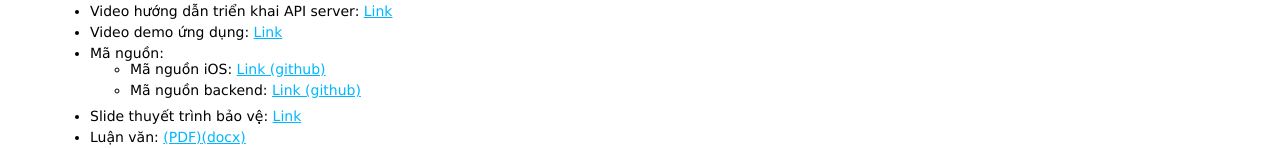
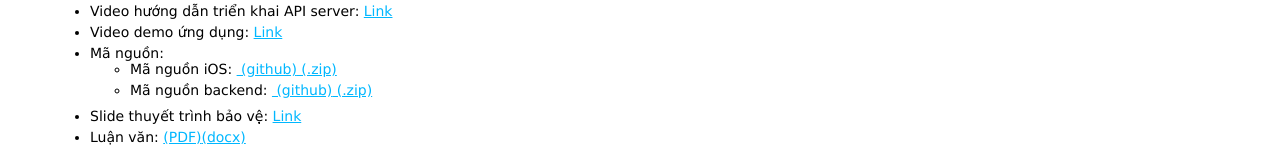
Before and after one commit to hoangvan1410/releaseweb, a React (Create React App) app: page / in a window 1280 px wide. Shown: the part 269-417 px from the top of the page. Built offline with nearby package versions, Linux system fonts and the light colour scheme.

Commit message:
Update App.js

```diff
--- a/src/App.js
+++ b/src/App.js
@@ -47,14 +47,14 @@ class App extends React.Component {
             <li><p>Mã nguồn:&nbsp;</p>
               <ul>
                 <li><p>Mã nguồn iOS:&nbsp;
-                  <a href="https://github.com/hcmus2021/Heart-Rate-Monitoring-iOS">
-                          Link (github)
-                  </a></p>
+                  <a href="https://github.com/hcmus2021/Heart-Rate-Monitoring-iOS"> (github)</a>
+                  <a href="https://drive.google.com/file/d/1FttXlGW5U6_wGVMm4okucoqDUkmiJFI4/view?usp=sharing"> (.zip)</a>
+                  </p>
                 </li>
                 <li><p>Mã nguồn backend:&nbsp;
-                  <a href="https://github.com/HongCong9991/heart-rate-monitor">
-                          Link (github)
-                  </a></p>
+                  <a href="https://github.com/HongCong9991/heart-rate-monitor"> (github)</a>
+                  <a href="https://drive.google.com/file/d/1mk7RwgFXj00PqBmqvQyxolRHjkpvLZTW/view?usp=sharing"> (.zip)</a>
+                  </p>
                 </li>
               </ul>
             </li>
```
